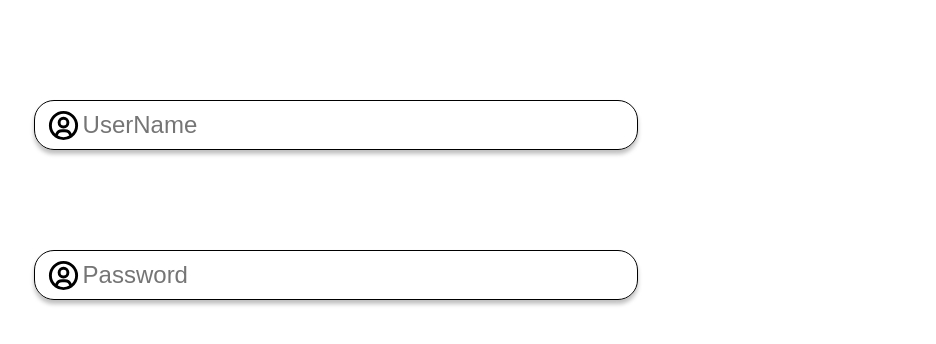
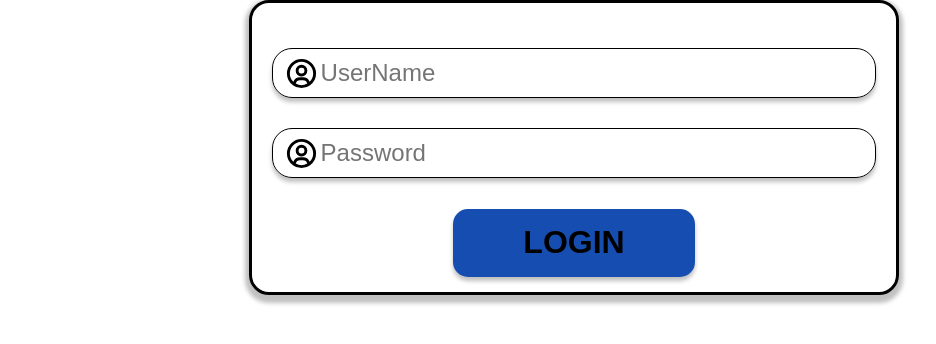
Before and after one commit to hvuquang/TourBlog_FE, a React (Create React App) app in the folder tourblogn_fr/: page / in a window 1280 px wide. Shown: the top 344 px of the page, without its empty margins (66-1002 px from the left). Built offline with nearby package versions, Linux system fonts and the light colour scheme.

Commit message:
update #4
- LogIn Screen

```diff
--- /dev/null
+++ b/tourblogn_fr/src/components/Screen/LogIn/LogIn.jsx
@@ -0,0 +1,20 @@
+import React, { Component } from "react";
+import BackGround from "../../background/BackGround";
+import Button from "../../Button/Button";
+import TextInput from "../../TextInput/TextInput";
+
+class LogIn extends Component {
+  render() {
+    return (
+      <BackGround>
+        <div>
+          <TextInput name="UserName" />
+          <TextInput name="Password" />
+        </div>
+        <Button>LOGIN</Button>
+      </BackGround>
+    );
+  }
+}
+
+export default LogIn;
--- a/tourblogn_fr/src/components/TextInput/TextInput.css
+++ b/tourblogn_fr/src/components/TextInput/TextInput.css
@@ -5,7 +5,7 @@
     box-sizing: border-box;
     border-radius: 20px;
     /* position: absolute; */
-    margin: 100px 100px;
+    margin: 5% 0;
     display: flex;
     justify-content: center;
     align-items: center;
--- a/tourblogn_fr/src/components/background/background.css
+++ b/tourblogn_fr/src/components/background/background.css
@@ -7,4 +7,8 @@
     border: 3px solid #000000;
     box-shadow: 0px 4px 4px 4px rgba(0, 0, 0, 0.25);
     box-sizing: border-box;
+    display: flex;
+    flex-direction: column;
+    align-items: center;
+
 }
--- a/tourblogn_fr/src/components/background/background.jsx
+++ b/tourblogn_fr/src/components/background/background.jsx
@@ -1,8 +1,8 @@
 
 import React, { Component } from 'react'
-import './background.css'
+import './BackGround.css'
 
-export default class background extends Component {
+export default class BackGround extends Component {
   render() {
     return (
         <center><div className='mainbackground'>{this.props.children}</div></center>
--- a/tourblogn_fr/src/index.css
+++ b/tourblogn_fr/src/index.css
@@ -11,3 +11,7 @@ code {
   font-family: source-code-pro, Menlo, Monaco, Consolas, 'Courier New',
     monospace;
 }
+
+.input {
+  margin: 10%;
+}
--- a/tourblogn_fr/src/index.js
+++ b/tourblogn_fr/src/index.js
@@ -1,15 +1,17 @@
-import React from 'react';
-import ReactDOM from 'react-dom/client';
-import './index.css';
-import App from './App';
-import reportWebVitals from './reportWebVitals';
-import TextInput from './components/TextInput/TextInput';
+import React from "react";
+import ReactDOM from "react-dom/client";
+import "./index.css";
+import App from "./App";
+import reportWebVitals from "./reportWebVitals";
+import TextInput from "./components/TextInput/TextInput";
+import BackGround from "./components/background/BackGround";
+import Button from "./components/Button/Button";
+import LogIn from "./components/Screen/LogIn/LogIn";
 
-const root = ReactDOM.createRoot(document.getElementById('root'));
+const root = ReactDOM.createRoot(document.getElementById("root"));
 root.render(
   <React.StrictMode>
-    <TextInput name="UserName"/>
-    <TextInput name="Password"/>
+    <LogIn />
   </React.StrictMode>
 );
 
```
Also changed, not shown: tourblogn_fr/src/App.jsx (renamed from tourblogn_fr/src/App.js).
